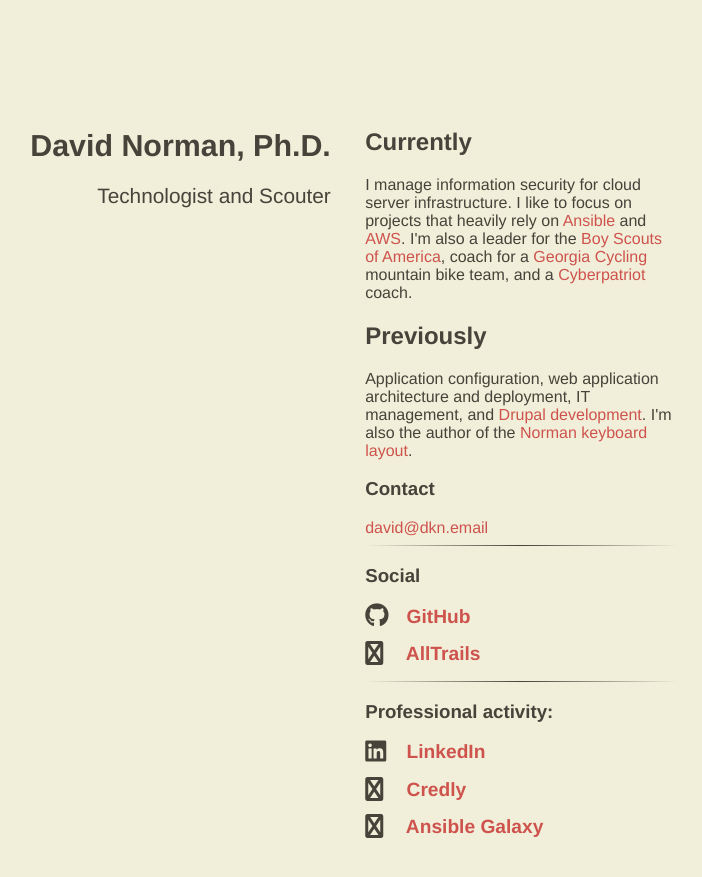
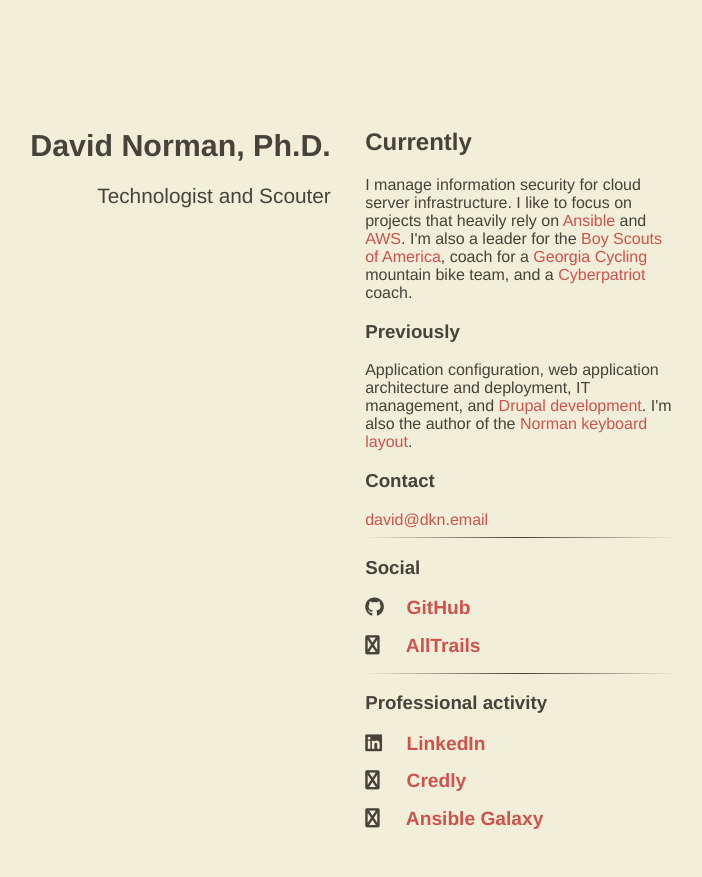
Before and after one commit to deekayen/dkn.github.io, a Jekyll site: the page built from index.html, in a window 1280 px wide. Shown: the top 877 px of the page, without its empty margins (302-1004 px from the left). Built offline with Jekyll 4.4.1, drawn with Linux system fonts in a browser that asks for light colours; nearby versions of some CDN libraries.

Commit message:
Shrink icons

```diff
--- a/_includes/content.html
+++ b/_includes/content.html
@@ -1,7 +1,7 @@
 <h2>Currently</h2>
 I manage information security for cloud server infrastructure. I like to focus on projects that heavily rely on <a href="https://www.ansible.com/">Ansible</a> and <a href="https://aws.amazon.com/">AWS</a>. I'm also a leader for the <a href="http://www.scouting.org/">Boy Scouts of America</a>, coach for a <a href="https://www.georgiacycling.org/">Georgia Cycling </a> mountain bike team, and a <a href="https://www.uscyberpatriot.org/">Cyberpatriot</a> coach.
 
-<h2>Previously</h2>
+<h3>Previously</h3>
 Application configuration, web application architecture and deployment, IT management, and <a href="https://www.drupal.org/user/972">Drupal development</a>. I'm also the author of the <a href="https://normanlayout.info">Norman keyboard layout</a>.
 
 <h3>Contact</h3>
@@ -17,30 +17,30 @@
 
 <ul class="fa-ul main-list">
   <li class="main-list-item">
-    <span class="fab fa-github fa-lg main-list-item-icon"></span>
+    <span class="fab fa-github main-list-item-icon"></span>
     <a href="https://github.com/deekayen">GitHub</a>
   </li>
   <li class="main-list-item">
-    <span class="fab fa-person-hiking fa-lg main-list-item-icon"></span>
+    <span class="fab fa-person-hiking main-list-item-icon"></span>
     <a href="https://www.alltrails.com/">AllTrails</a>
   </li>
 </ul>
 
 <hr />
 
-<h3>Professional activity:</h3>
+<h3>Professional activity</h3>
 
 <ul class="fa-ul main-list">
   <li class="main-list-item">
-    <span class="fab fa-linkedin fa-lg main-list-item-icon"></span>
+    <span class="fab fa-linkedin main-list-item-icon"></span>
     <a href="https://www.linkedin.com/in/deekayen/">LinkedIn</a>
   </li>
   <li class="main-list-item">
-    <span class="fab fa-certificate fa-lg main-list-item-icon"></span>
+    <span class="fab fa-certificate main-list-item-icon"></span>
     <a href="https://www.credly.com/users/deekayen">Credly</a>
   </li>
   <li class="main-list-item">
-    <span class="fab fa-file-code fa-lg main-list-item-icon"></span>
+    <span class="fab fa-file-code main-list-item-icon"></span>
     <a href="https://galaxy.ansible.com/deekayen">Ansible Galaxy</a>
   </li>
 </ul>
```
